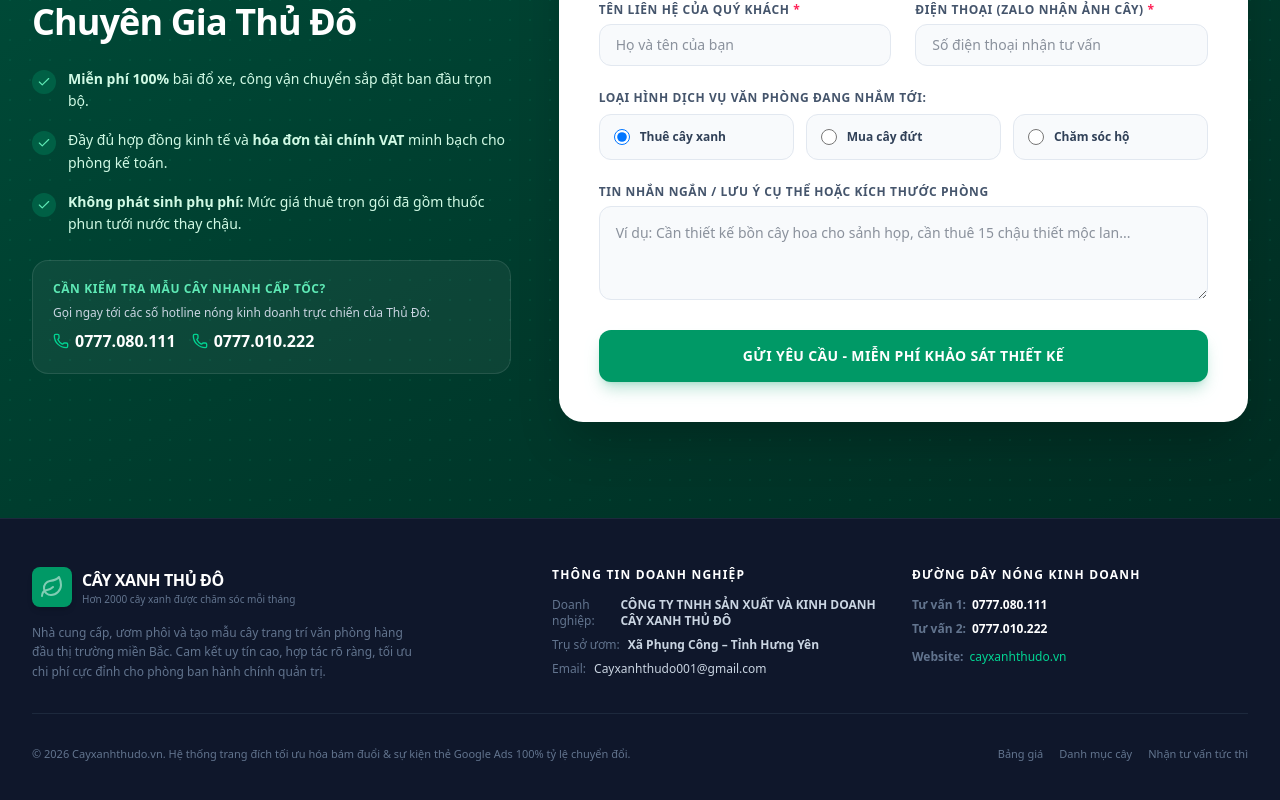
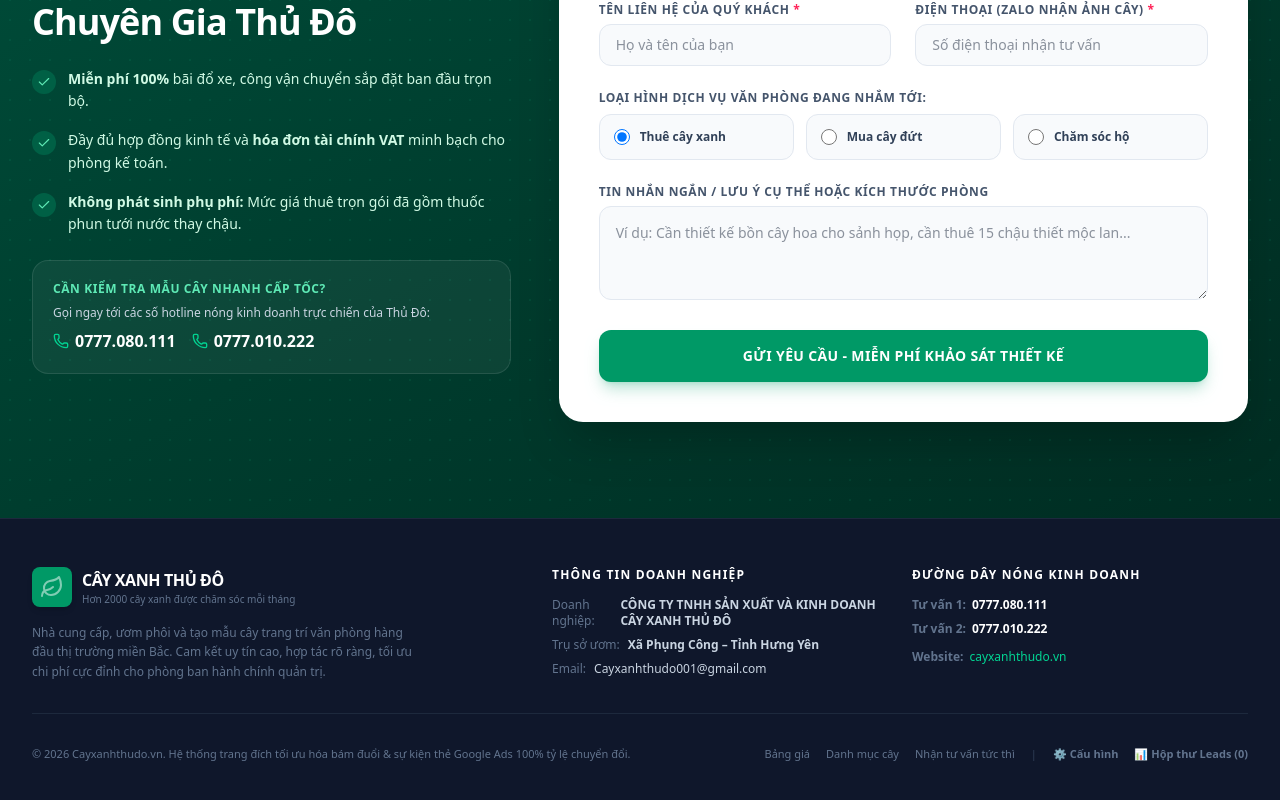
Before and after one commit to thaitu1992/cayxanhthudo, a React (Vite) app: page / in a window 1280 px wide. Shown: the part 9269-10069 px from the top of the page. Built offline with nearby package versions, Linux system fonts and the light colour scheme.

Commit message:
feat(admin): add functionality to export standalone HTML
Add support for generating and exporting the landing page as a single-file standalone HTML version, including options to copy to clipboard or download the file.

```diff
--- a/src/App.tsx
+++ b/src/App.tsx
@@ -38,6 +38,7 @@
   STATS,
   TESTIMONIALS
 } from "./data";
+import { generateSingleFileHtml } from "./generateHtml";
 
 import imgLobby from "./assets/lobby_tree_planter_1780305669999.png";
 import imgLobbyGreen from "./assets/office_greenery_lobby_1780305697016.png";
@@ -172,6 +173,27 @@
   const [showConfigModal, setShowConfigModal] = useState(false);
   const [showLeadsModal, setShowLeadsModal] = useState(false);
   const [showSheetScript, setShowSheetScript] = useState(false);
+
+  // Copy single-file standalone HTML
+  const handleCopyCode = () => {
+    const code = generateSingleFileHtml(webhookUrl, telegramToken, telegramChatId);
+    navigator.clipboard.writeText(code);
+    alert("Đã sao chép toàn bộ mã nguồn Standalone HTML thành công vào Clipboard!");
+  };
+
+  // Download single-file standalone HTML
+  const handleDownloadFile = () => {
+    const code = generateSingleFileHtml(webhookUrl, telegramToken, telegramChatId);
+    const blob = new Blob([code], { type: "text/html;charset=utf-8" });
+    const url = URL.createObjectURL(blob);
+    const a = document.createElement("a");
+    a.href = url;
+    a.download = "index.html";
+    document.body.appendChild(a);
+    a.click();
+    document.body.removeChild(a);
+    URL.revokeObjectURL(url);
+  };
 
   // Form submission handler
   const handleFormSubmit = (e: React.FormEvent<HTMLFormElement>, sourceName: string) => {
@@ -539,6 +561,20 @@
 
             <div className="bg-slate-50 px-6 py-4 border-t border-slate-100 flex justify-end gap-2 shrink-0">
               <button
+                onClick={handleCopyCode}
+                className="border border-indigo-200 text-indigo-700 bg-indigo-50 hover:bg-indigo-100 font-bold px-3.5 py-2 rounded-xl text-xs transition cursor-pointer flex items-center gap-1"
+                title="Sao chép toàn bộ mã nguồn của trang đích thành 1 file HTML duy nhất"
+              >
+                <Copy className="w-3.5 h-3.5" /> Copy Mã HTML
+              </button>
+              <button
+                onClick={handleDownloadFile}
+                className="border border-emerald-200 text-emerald-800 bg-emerald-50 hover:bg-emerald-100 font-bold px-3.5 py-2 rounded-xl text-xs transition cursor-pointer flex items-center gap-1 whitespace-nowrap"
+                title="Tải tệp tin index.html đã được đúc đóng gói cấu hình"
+              >
+                <Download className="w-3.5 h-3.5" /> Tải Xuống File HTML
+              </button>
+              <button
                 onClick={() => {
                   if (telegramToken && telegramChatId) {
                     alert("Đang kiểm tra gửi tin nhắn thử nghiệm đến Telegram...");
@@ -560,16 +596,16 @@
                     alert("Hãy nhập đầy đủ thông tin Telegram Token & Chat ID để gửi test thử nghiệm!");
                   }
                 }}
-                className="border border-slate-200 text-slate-700 bg-white hover:bg-slate-50 font-bold px-4 py-2 rounded-xl text-xs transition cursor-pointer"
+                className="border border-slate-200 text-slate-700 bg-white hover:bg-slate-50 font-bold px-3.5 py-2 rounded-xl text-xs transition cursor-pointer whitespace-nowrap"
               >
                 Gửi Test Telegram
               </button>
               <button
                 onClick={() => {
-                  alert("Đã lưu cấu hình thông báo thành công! Lúc này khi bạn bấm Copy hoặc Tải Xuống File HTML, cài đặt này sẽ được lưu giữ mượt mà.");
+                  alert("Đã lưu cấu hình thông báo thành công! Lúc này khi khách điền form sẽ tự động gửi thông tin về các kênh đã lưu.");
                   setShowConfigModal(false);
                 }}
-                className="bg-indigo-600 hover:bg-indigo-700 text-white font-bold px-5 py-2 rounded-xl text-xs shadow-md transition cursor-pointer"
+                className="bg-indigo-600 hover:bg-indigo-700 text-white font-bold px-5 py-2 rounded-xl text-xs shadow-md transition cursor-pointer whitespace-nowrap"
               >
                 Hoàn Tất & Lưu
               </button>
@@ -2317,10 +2353,25 @@
             <span>
               © 2026 Cayxanhthudo.vn. Hệ thống trang đích tối ưu hóa bám đuổi & sự kiện thẻ Google Ads 100% tỷ lệ chuyển đổi.
             </span>
-            <div className="flex gap-4">
+            <div className="flex flex-wrap justify-center sm:justify-end gap-x-4 gap-y-2 text-slate-500">
               <a href="#services" className="hover:underline hover:text-white">Bảng giá</a>
               <a href="#plants-showcase" className="hover:underline hover:text-white">Danh mục cây</a>
               <a href="#form-section" className="hover:underline hover:text-white">Nhận tư vấn tức thì</a>
+              <span className="text-slate-700 hidden sm:inline">|</span>
+              <button
+                onClick={() => setShowConfigModal(true)}
+                className="hover:underline hover:text-indigo-400 font-bold flex items-center gap-1 cursor-pointer"
+                title="Quản lý Webhook, Google Sheets Apps Script & cấu hình nhận tin nhắn Telegram"
+              >
+                ⚙️ Cấu hình
+              </button>
+              <button
+                onClick={() => setShowLeadsModal(true)}
+                className="hover:underline hover:text-emerald-400 font-bold flex items-center gap-1 cursor-pointer"
+                title="Xem danh sách khách hàng đã đăng ký nhận báo cáo từ trình duyệt"
+              >
+                📊 Hộp thư Leads ({capturedLeads.length})
+              </button>
             </div>
           </div>
         </div>
```
